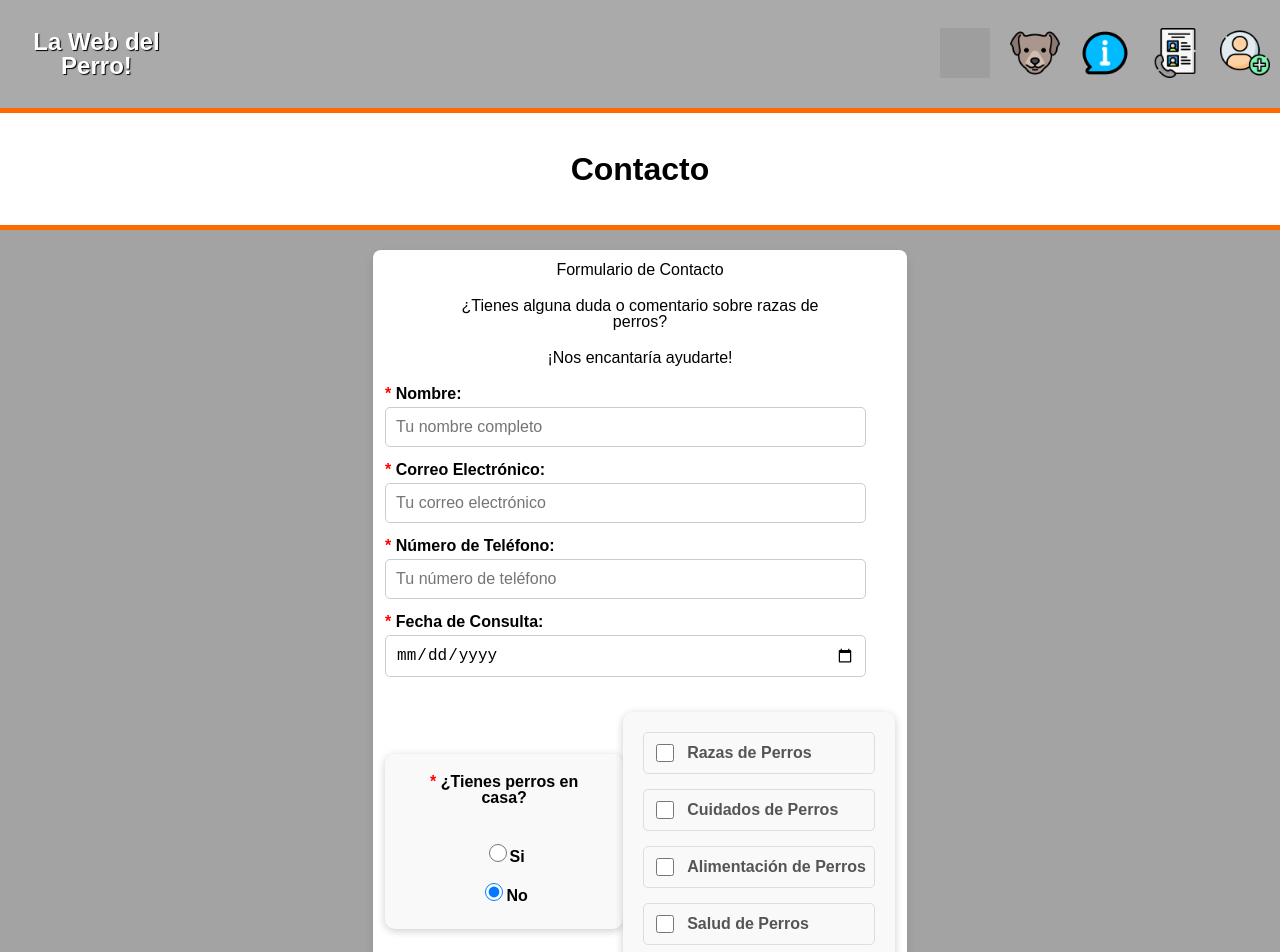
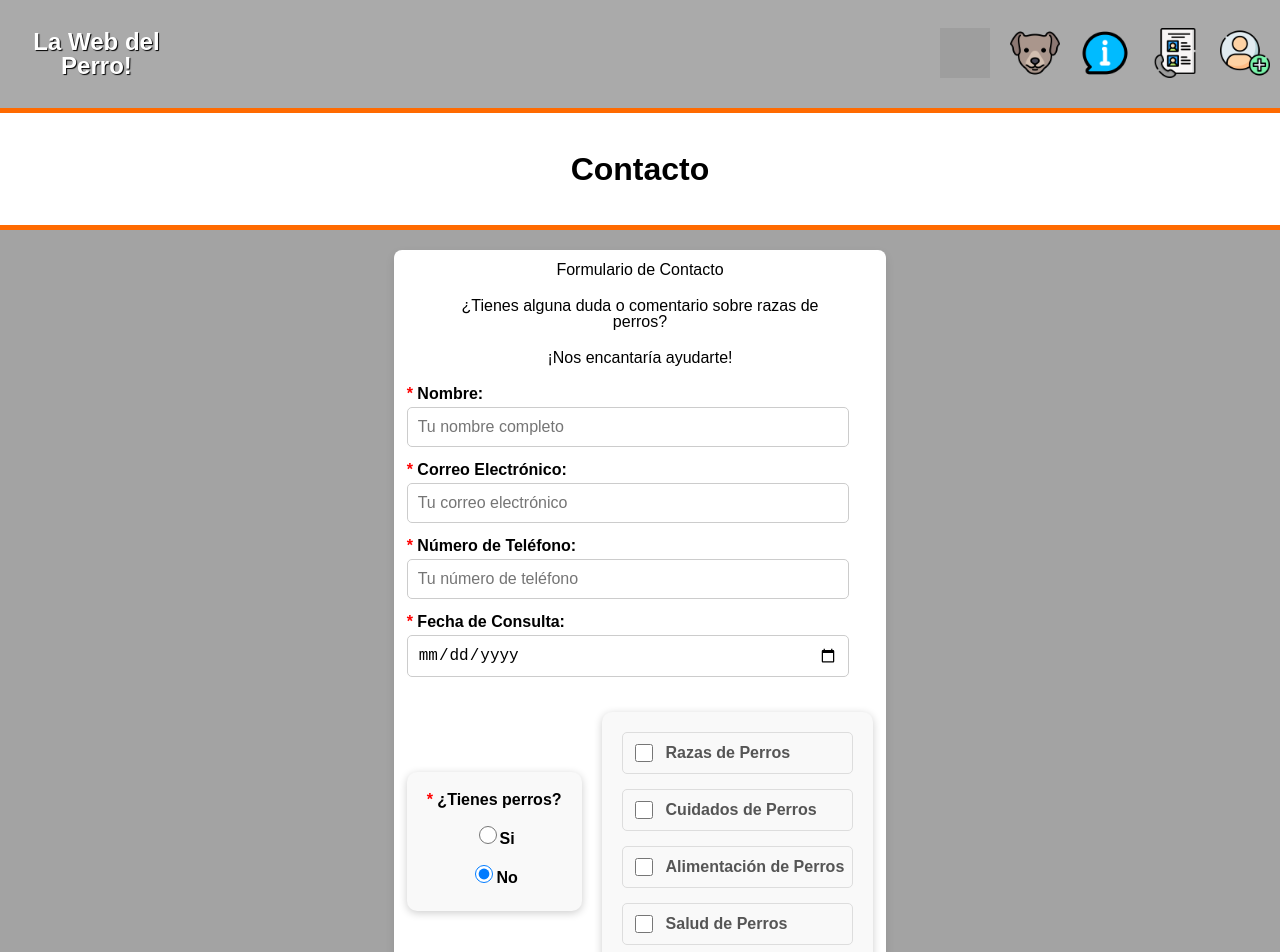
Before and after one commit to rekznoz/lawebdelperro, a React (Vite) app: page /contacto in a window 1280 px wide. Shown: the top 952 px of the page. Built offline with nearby package versions, Linux system fonts and the light colour scheme; grey boxes are pictures that could not be loaded.

Commit message:
Formulario

```diff
--- a/src/css/formulario.css
+++ b/src/css/formulario.css
@@ -19,7 +19,7 @@ h1 {
     margin-bottom: 20px;
 }
 
-.contFormContacto p {
+.contFormContacto h3 {
     text-align: center;
     margin-bottom: 20px;
     padding: 0 10%;
@@ -78,8 +78,9 @@ h1 {
 
 .contFormContacto .centrarcuadros {
     display: flex;
-    justify-content: space-evenly;
     align-items: center;
+    justify-content: space-between;
+    gap: 20px;
 }
 
 .contFormContacto .grupocheck, .gruporadio {
@@ -158,7 +159,7 @@ h1 {
 @media (max-width: 1200px) {
     .contFormContacto .centrarcuadros {
         flex-direction: column;
-        gap: 20px;
+        gap: 0;
     }
     .contFormContacto {
         max-width: 95%;
--- a/src/pages/Contacto.jsx
+++ b/src/pages/Contacto.jsx
@@ -199,8 +199,8 @@ export default function Contacto() {
             <div id='area2'>
                 <div className="contFormContacto">
                     <h2>Formulario de Contacto</h2>
-                    <p>¿Tienes alguna duda o comentario sobre razas de perros?</p>
-                    <p>¡Nos encantaría ayudarte!</p>
+                    <h3>¿Tienes alguna duda o comentario sobre razas de perros?</h3>
+                    <h3>¡Nos encantaría ayudarte!</h3>
                     <form onSubmit={handleSubmit}>
 
                         <div className="opciones">
@@ -227,7 +227,7 @@ export default function Contacto() {
 
                             <div className="gruporadio">
                                 <label>
-                                    <p><span className='requiere'>*</span> ¿Tienes perros en casa?</p>
+                                    <p><span className='requiere'>*</span> ¿Tienes perros?</p>
                                 </label>
                                 <label>
                                     <input type="radio" name="tienePerros" value="si" onChange={hadnleChange} checked={tienePerros === 'si'}/>
```
